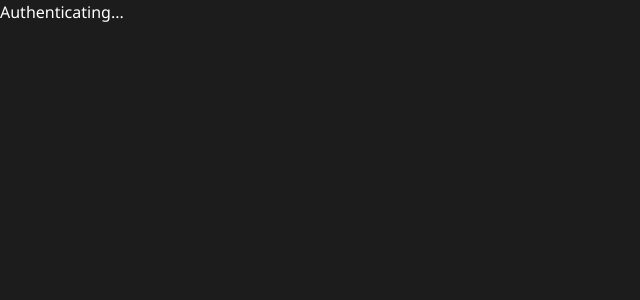
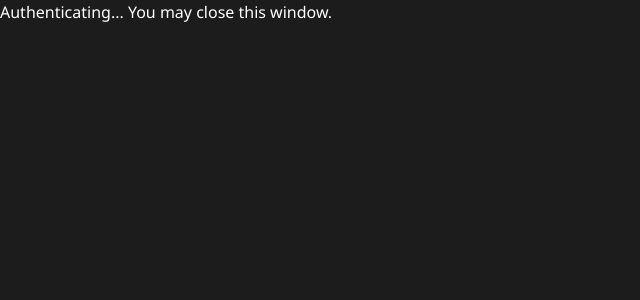
Before and after one commit to laksh-jain-17/coretalk, a Vue app: page /oauth/callback in a window 1280 px wide. Shown: the top 300 px of the page, without its empty margins (0-640 px from the left). Built offline with nearby package versions, Linux system fonts and the light colour scheme.

Commit message:
Update OAuthCallback.vue
Minor change

```diff
--- a/src/pages/OAuthCallback.vue
+++ b/src/pages/OAuthCallback.vue
@@ -1,5 +1,5 @@
 <template>
-  <div>Authenticating...</div>
+  <div>Authenticating... You may close this window.</div>
 </template>
 
 <script>
@@ -8,9 +8,13 @@ export default {
     const hash = window.location.hash;
     const params = new URLSearchParams(hash.replace('#', ''));
     const token = params.get('access_token');
+
     if (token && window.opener) {
       window.opener.postMessage({ type: 'gmail-oauth-success', token }, '*');
-      window.close();
+      setTimeout(() => window.close(), 500);
+    } else {
+      // Handle case where opener is gone or token missing
+      setTimeout(() => window.close(), 2000);
     }
   }
 }
```
